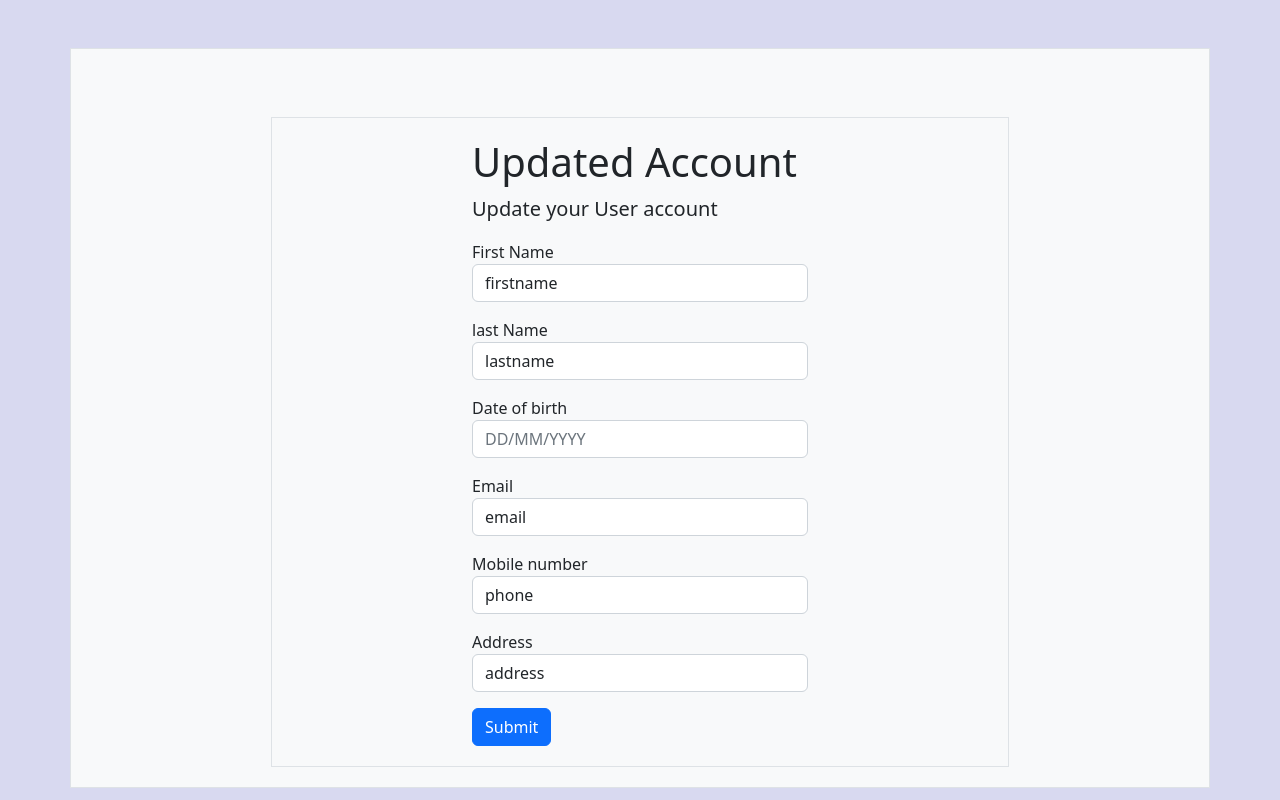
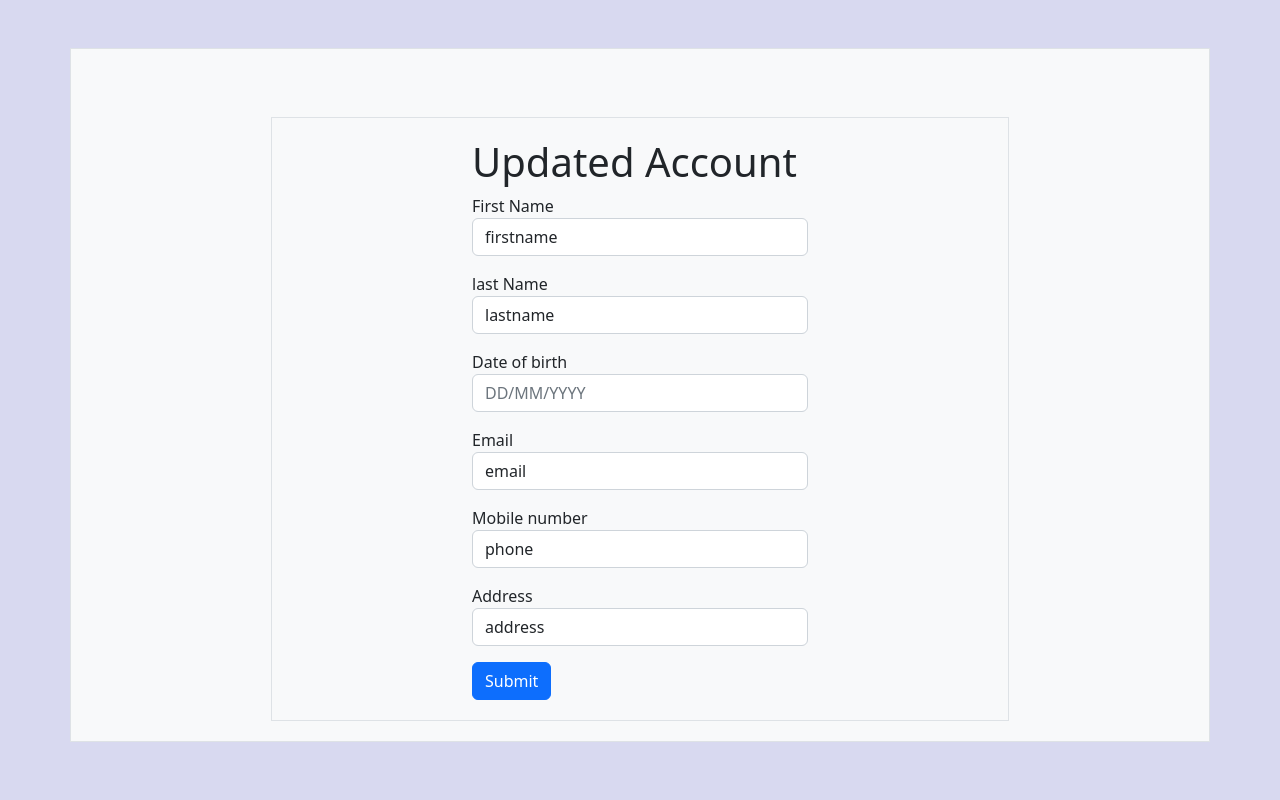
Before and after one commit to python-portfolio-team1/userAPI, a Django app: page /profile/ in a window 1280 px wide. Run offline with Django 4.2, Linux system fonts and the light colour scheme; some libraries are stand-ins or nearby versions.

Commit message:
tagline removed form profile.html

```diff
--- a/user_api/templates/user_api/profile.html
+++ b/user_api/templates/user_api/profile.html
@@ -29,7 +29,6 @@
 
     <div class="container border mt-5 bg-light">
         <h1>Updated Account</h1>
-        <p class="lead">Update your User account</p>
 
         <form action="" method="post">
 
```
